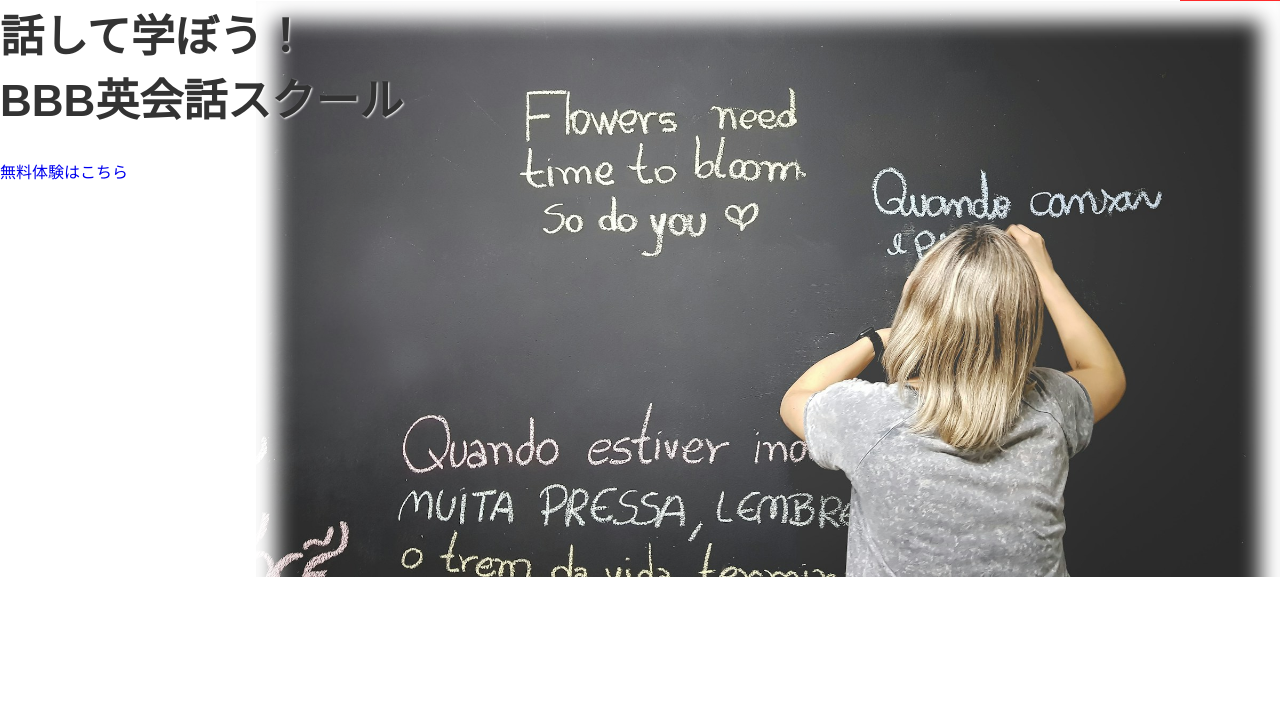
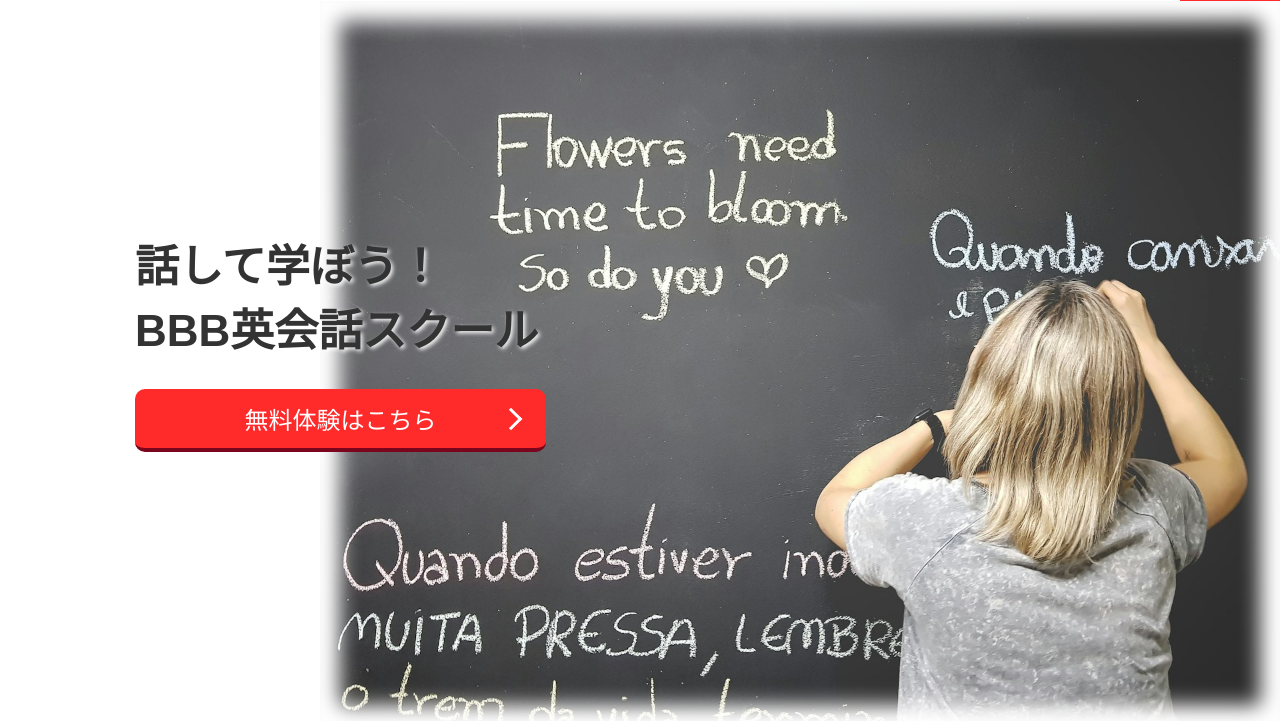
Before and after one commit to makida-suzuka/english_LP, a plain HTML site: page index.html in a window 1280 px wide. Shown: the part 99-820 px from the top of the page. Drawn offline with Linux system fonts and the light colour scheme.

Commit message:
[update]mainvisualの修正

```diff
--- a/index.html
+++ b/index.html
@@ -61,7 +61,7 @@
                     <p>話して学ぼう！<br>
                         BBB英会話スクール
                     </p>
-                    <a href="#entry">
+                    <a class="btn-square" href="#entry">
                         無料体験はこちら
                     </a>
                 </div>
--- a/style.css
+++ b/style.css
@@ -125,31 +125,72 @@ h1.logo{
 .mainvisual-text{
     position: absolute;
     z-index: 200;
+    top: 230px;
+    left: 135px;
 }
 
 .mainvisual-text p{
     font-size: 2.75rem;
     font-weight: bold;
     margin:0 0 30px 0;
-    text-shadow:1px 1px 2px #fff;
+    text-shadow: 2px 2px 4px #fff;
+}
+
+/*butoon*/
+.btn-square {
+    font-size: 1.5rem;
+    display: block;
+    padding: 0.5em 1em;
+    text-decoration: none;
+    background: #ff2a2a;/*ボタン色*/
+    color: #FFF;
+    border-bottom: solid 4px #7A051C;
+    border-radius: 10px;
+    text-align: center;
+    width: 90%;
+    transition: 0.3s;
+    position: relative;
+}
+.btn-square::after {
+  content: '';
+  position: absolute;
+  top: 0;
+  bottom: 0;
+  right: 27px;
+  width: 16px;
+  height: 16px;
+  margin: auto;
+  border-top: 3px solid #fff;
+  border-right: 3px solid #fff;
+  transform: rotate(45deg);
+  box-sizing: border-box;
+}
+.btn-square:hover {
+    opacity: 0.9;
+    transform: scale(1.1);
 }
 
 /*背景フェード*/
 .fade{
     position: relative;
-	width: 80%;
 	height: 100vh;
 	overflow: hidden; /* スライドがコンテナ外に出ないように非表示 */
     padding: 0;
     margin: 0 0 0 auto;
 }
+.fade li{
+    width: 75%;
+    position: absolute;
+    top: 0;
+    right: 0;
+}
 .fade-img{
 	position: absolute; /* 位置を絶対指定で重ねて配置 */
- 	inset: 0; /*親要素内にフルサイズで配置*/
 	opacity: 0; /* 初期状態で透明に */
 	animation: slideAnime 15s infinite; /* 1サイクル15秒を無限ループ */
 }
 .fade-img img{
+    height: 720px;
     width: 100%;
     object-fit: cover;
 }
```
